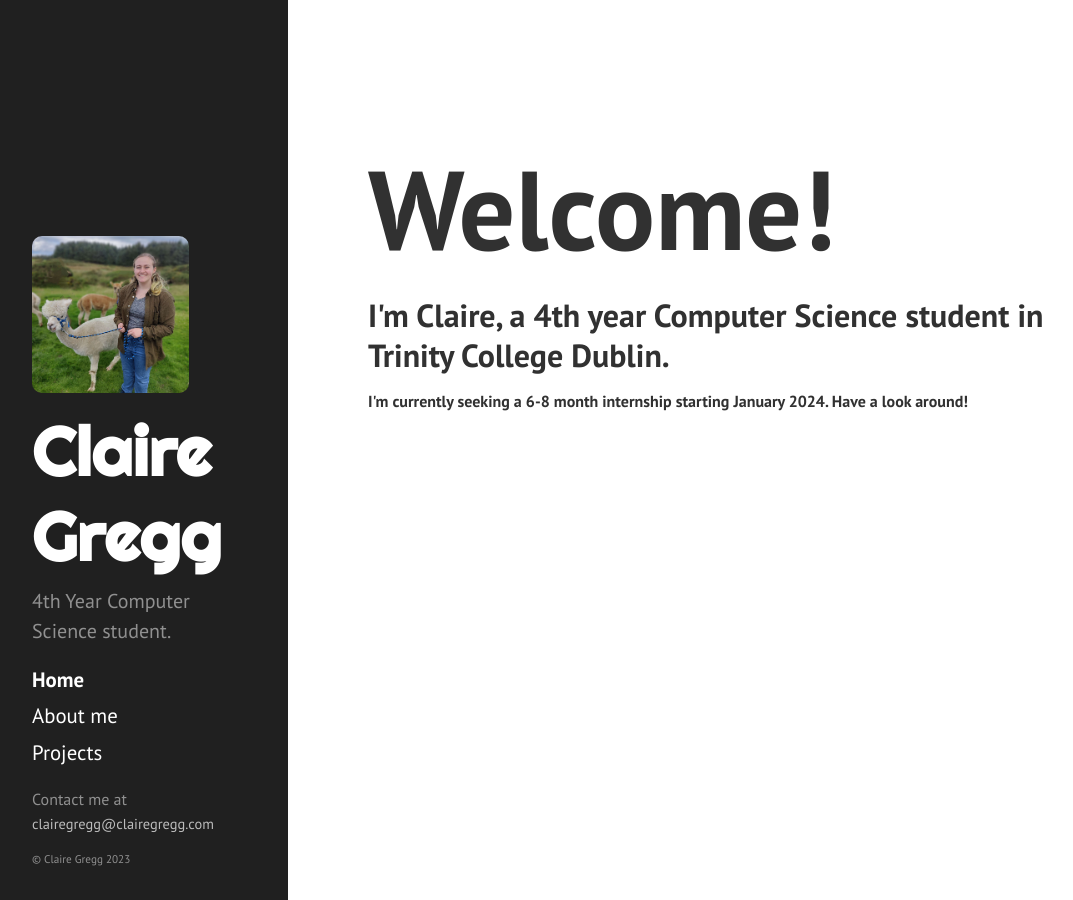
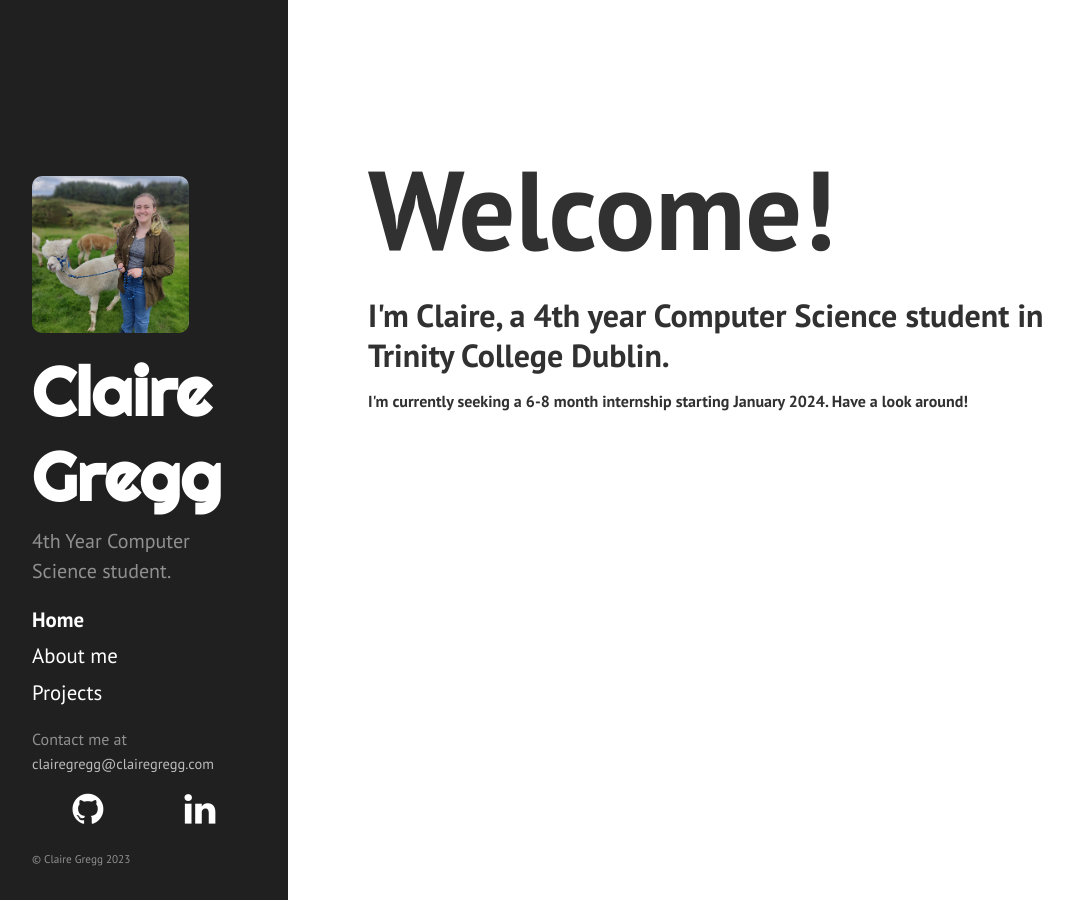
Before and after one commit to clairegregg/clairegregg.github.io, a Jekyll site: the page built from index.html, in a window 1280 px wide. Shown: the whole page, without its empty margins (0-1073 px from the left). Built offline with Jekyll 4.4.1, drawn with Linux system fonts in a browser that asks for light colours; Markdown is read by kramdown in place of the engine named in the settings.

Commit message:
Add github and linkedin links

```diff
--- a/_includes/head.html
+++ b/_includes/head.html
@@ -22,6 +22,7 @@
   <link rel="preconnect" href="https://fonts.googleapis.com">
   <link rel="preconnect" href="https://fonts.gstatic.com" crossorigin>
   <link href="https://fonts.googleapis.com/css2?family=Righteous&display=swap" rel="stylesheet">
+  <link rel="stylesheet" href="https://cdnjs.cloudflare.com/ajax/libs/font-awesome/4.7.0/css/font-awesome.min.css">
 
   <!-- Icons -->
   <link rel="apple-touch-icon" sizes="144x144"
--- a/_includes/sidebar.html
+++ b/_includes/sidebar.html
@@ -11,7 +12,8 @@
     </div>
 
     <nav class="sidebar-nav">
-      <a class="sidebar-nav-item{% if page.url == '/' | relative_url %} active{% endif %}" href="{{ '/' | relative_url }}">Home</a>
+      <a class="sidebar-nav-item{% if page.url == '/' | relative_url %} active{% endif %}"
+        href="{{ '/' | relative_url }}">Home</a>
 
       {% comment %}
       The code below dynamically generates a sidebar nav of pages with
@@ -22,15 +24,24 @@
       {% for node in pages_list %}
       {% if node.title != null %}
       {% if node.layout == "page" %}
-            <a class="sidebar-nav-item{% if page.url == node.url %} active{% endif %}" href="{{ node.url }}">{{ node.title }}</a>
+      <a class="sidebar-nav-item{% if page.url == node.url %} active{% endif %}" href="{{ node.url }}">{{ node.title
+        }}</a>
       {% endif %}
       {% endif %}
       {% endfor %}
     </nav>
 
     <div class="sidebar-contact">
-    <p><span>Contact me at </span><nobr><span><a href = "mailto: clairegregg@clairegregg.com">clairegregg@clairegregg.com</a></span></nobr> </p>
+      <p><span>Contact me at </span>
+        <nobr><span><a href="mailto: clairegregg@clairegregg.com">clairegregg@clairegregg.com</a></span></nobr>
+      </p>
     </div>
+
+    <div class="icon-links">
+      <a href="https://github.com/clairegregg" class="fa fa-github" style="font-size:36px"></a>
+      <a href="https://www.linkedin.com/in/claire-gregg/" class="fa fa-linkedin" style="font-size:36px"></a>
+    </div>
+    <br>
     <p class="copyright">&copy; Claire Gregg {{ site.time | date: '%Y' }}</p>
   </div>
 </div>
--- a/public/css/hyde.css
+++ b/public/css/hyde.css
@@ -97,6 +97,19 @@ html {
   color: rgba(255,255,255,0.7);
 }
 
+.icon-links {
+  display: flex;
+  justify-content: space-around;
+}
+
+.fa:hover{
+  color: white;
+}
+
+.fa {
+  color: rgba(255,255,255,0.7);
+}
+
 /* Sidebar nav */
 .sidebar-nav {
   margin-bottom: 1rem;
@@ -181,7 +194,6 @@ a.sidebar-nav-item:focus {
 }
 
 
-
 /*
  * Themes
  *
```
Also changed, not shown: other parts of _includes/sidebar.html (+2 -1 lines). Lines whose indentation alone changed are shown as unchanged.
